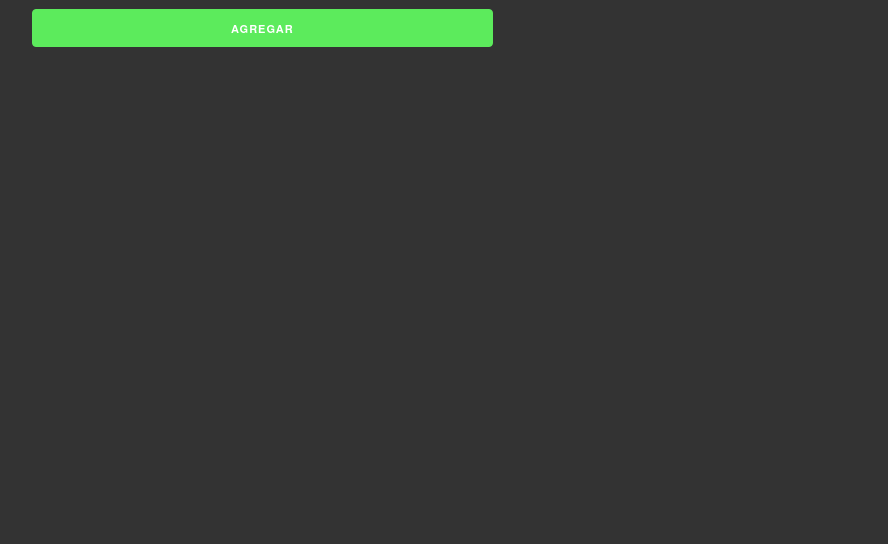
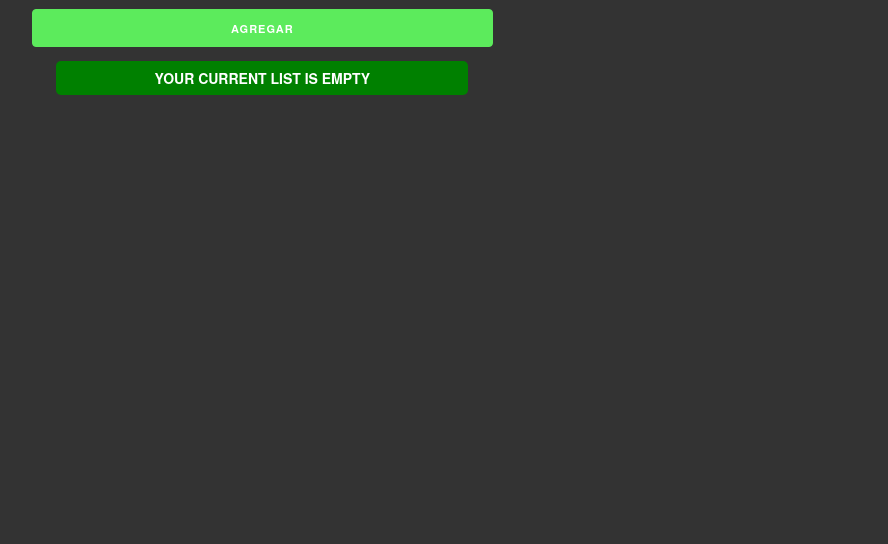
Before and after one commit to oserranom/MyShoppingList, a plain HTML site: page index.html in a window 1280 px wide. Shown: the part 256-800 px from the top of the page, without its empty margins (128-1016 px from the left). Drawn offline with Linux system fonts and the light colour scheme.

Commit message:
Added empty list alert

```diff
--- a/css/custom.css
+++ b/css/custom.css
@@ -32,3 +32,17 @@ h1, h2 {
     margin-top: 4px;
     font-size: 14px;
 }
+
+.emptyListAlert {
+    background-color: green;
+    text-align: center;
+    padding: 6px;
+    text-transform: uppercase;
+    font-weight: bold;
+    max-width: 400px;
+    margin: 0 auto;
+    color: white;
+    border-radius: 5px;
+    margin-top: 4px;
+    font-size: 14px;
+}
--- a/js/app.js
+++ b/js/app.js
@@ -2,7 +2,7 @@
 const formulario = document.querySelector("#formulario");
 const currentList = document.querySelector("#current-list");
 let products = [];
-
+let emptyAlert = null;
 
 //Event Listeners
 eventListeners();
@@ -27,8 +27,6 @@ function eventListeners(){
         insertHTML();
     });
 }
-
-
 
 
 //Functions
@@ -114,6 +112,18 @@ function insertHTML(){
         });
     }
 
+    //Muestra alerta diferente si la current list está vacía
+    if (emptyAlert){
+        formulario.removeChild(emptyAlert);
+        emptyAlert = null;
+    } else {
+        if (products.length === 0){
+        emptyAlert = document.createElement('DIV');
+        emptyAlert.textContent = 'Your current list is empty';
+        emptyAlert.classList.add ('emptyListAlert');
+        formulario.appendChild(emptyAlert);
+    }};
+
     sincroStorage();
 }
 
@@ -144,6 +154,6 @@ function htmlClanner(){
 function maxChars() {
     const product = document.querySelector("#product").value;
     if (product.length >= 25) {
-        showError('Límite de caracteres alcanzado');
+        showError('Maximum characters reached');
     };
 };
```
